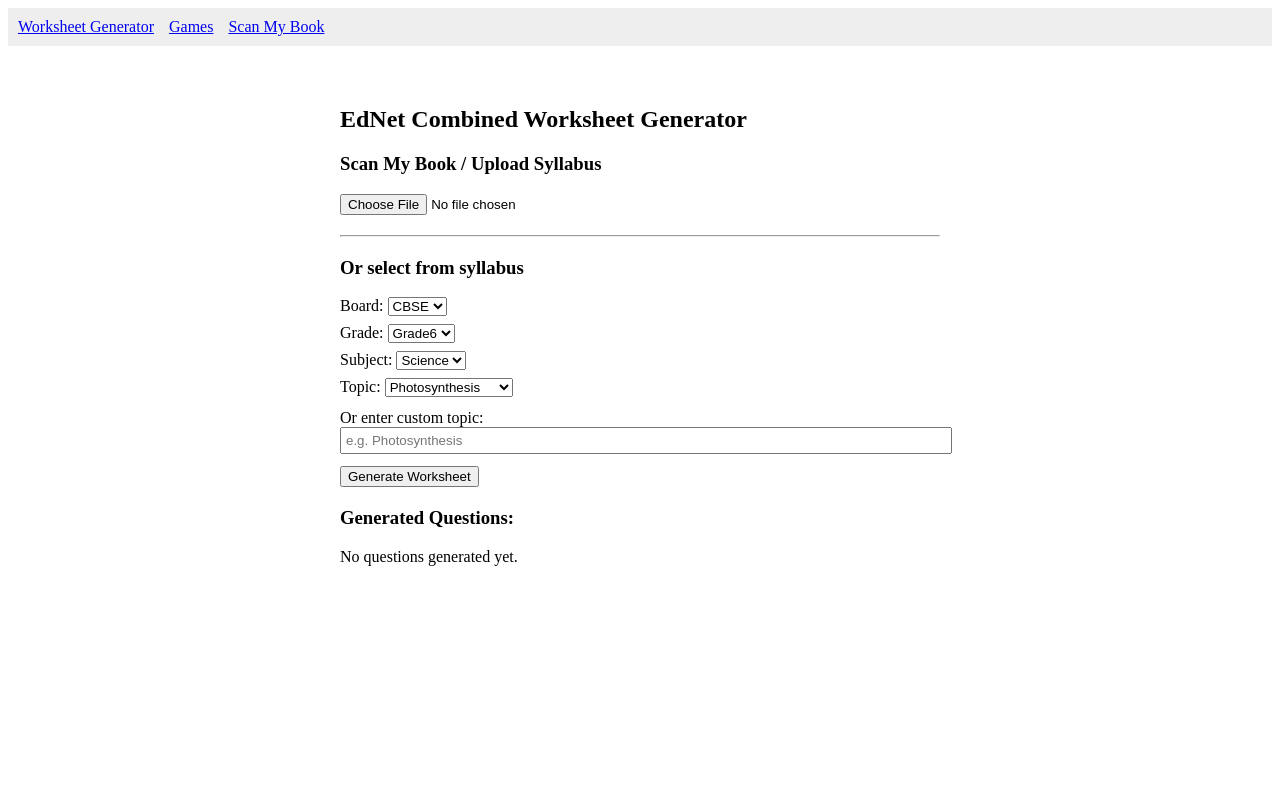
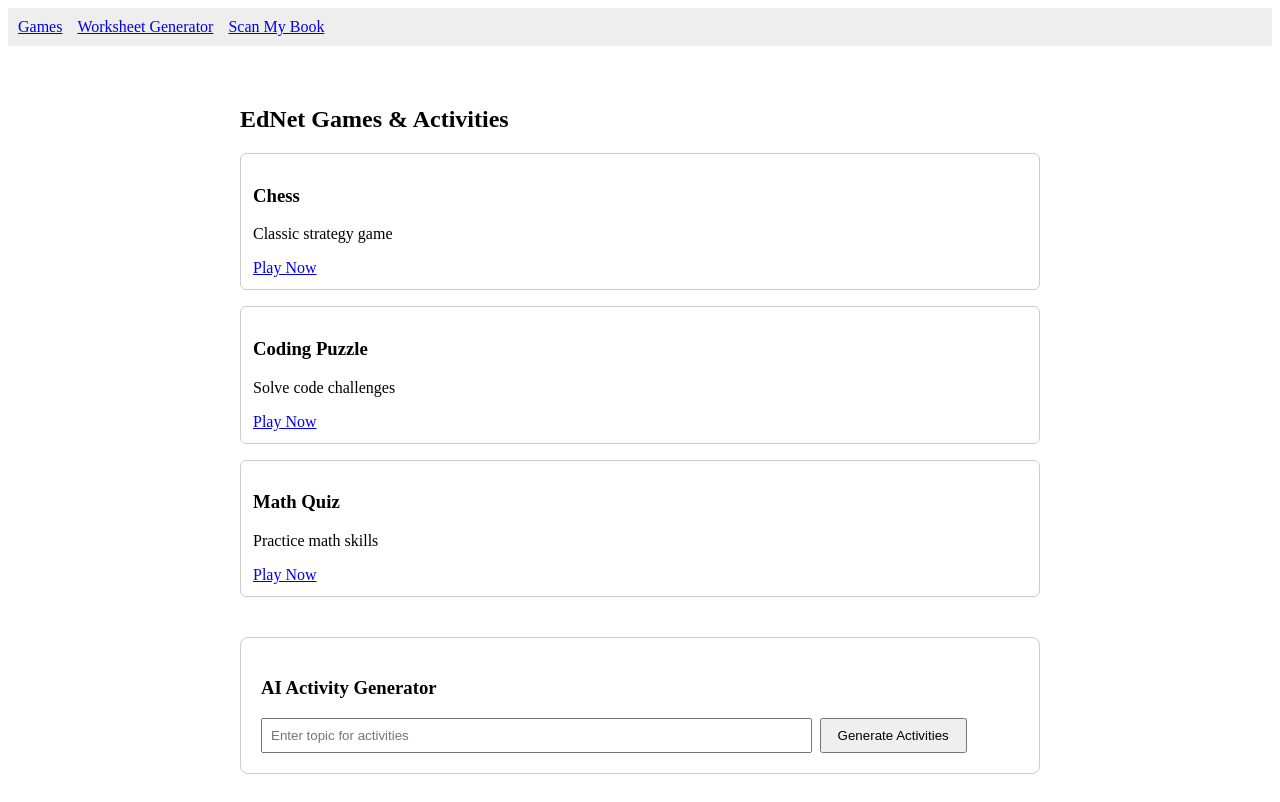
Before and after one commit to ednetlearn/ednet-phase-1, a React (Vite) app: page / in a window 1280 px wide. Built offline with nearby package versions, Linux system fonts and the light colour scheme.

Commit message:
Integrate ScanMyBook with Worksheet Generator and add navigation in App.jsx

```diff
--- a/src/App.jsx
+++ b/src/App.jsx
@@ -1,30 +1,22 @@
-import React, { useState } from 'react';
+import React from 'react';
 import { BrowserRouter as Router, Routes, Route, Link } from 'react-router-dom';
 
 import CombinedWorksheetGenerator from './CombinedWorksheetGenerator';
 import GamesPage from './GamesPage';
 import ScanMyBook from './ScanMyBook';
 
-// Import game components with correct casing for folder "Games"
-import ChessGame from './Games/ChessGame.jsx';
-import CodingPuzzle from './Games/CodingPuzzle.jsx';
-import MathQuiz from './Games/MathQuiz.jsx';
-
 function App() {
   return (
     <Router>
-      <nav style={{ padding: 10, background: '#eee', marginBottom: 20 }}>
-        <Link to="/" style={{ marginRight: 15 }}>Worksheet Generator</Link>
-        <Link to="/games" style={{ marginRight: 15 }}>Games</Link>
+      <nav style={{ padding: 10, backgroundColor: '#eee', marginBottom: 20 }}>
+        <Link to="/" style={{ marginRight: 15 }}>Games</Link>
+        <Link to="/worksheets" style={{ marginRight: 15 }}>Worksheet Generator</Link>
         <Link to="/scan">Scan My Book</Link>
       </nav>
 
       <Routes>
-        <Route path="/" element={<CombinedWorksheetGenerator />} />
-        <Route path="/games" element={<GamesPage />} />
-        <Route path="/games/chess" element={<ChessGame />} />
-        <Route path="/games/codingpuzzle" element={<CodingPuzzle />} />
-        <Route path="/games/mathquiz" element={<MathQuiz />} />
+        <Route path="/" element={<GamesPage />} />
+        <Route path="/worksheets" element={<CombinedWorksheetGenerator />} />
         <Route path="/scan" element={<ScanMyBook />} />
       </Routes>
     </Router>
--- a/src/CombinedWorksheetGenerator.jsx
+++ /dev/null
@@ -1,232 +0,0 @@
-import React, { useState, useEffect } from "react";
-
-// Sample syllabus data (simplified)
-const syllabusData = {
-  CBSE: {
-    Grade6: {
-      Science: ["Photosynthesis", "Food Chains", "Plant Cells"],
-      Math: ["Fractions", "Decimals"],
-    },
-    Grade7: {
-      Science: ["Respiration", "Electricity"],
-      Math: ["Algebra", "Geometry"],
-    },
-  },
-  ICSE: {
-    Grade6: {
-      Science: ["Nutrition", "Light"],
-      Math: ["Numbers", "Geometry Basics"],
-    },
-  },
-};
-
-function CombinedWorksheetGenerator() {
-  const [board, setBoard] = useState("CBSE");
-  const [grade, setGrade] = useState("Grade6");
-  const [subject, setSubject] = useState("Science");
-  const [topics, setTopics] = useState([]);
-  const [selectedTopic, setSelectedTopic] = useState("");
-  const [customTopic, setCustomTopic] = useState("");
-  const [uploadedText, setUploadedText] = useState("");
-  const [questions, setQuestions] = useState([]);
-  const [loading, setLoading] = useState(false);
-
-  // Update topics when board/grade/subject changes
-  useEffect(() => {
-    const newTopics =
-      syllabusData[board]?.[grade]?.[subject] || [];
-    setTopics(newTopics);
-    setSelectedTopic(newTopics[0] || "");
-  }, [board, grade, subject]);
-
-  // Simulate text extraction from file upload
-  const handleFileChange = (e) => {
-    const file = e.target.files[0];
-    if (!file) return;
-
-    // Simulate extraction, in real app use OCR or text extraction libs
-    const simulatedExtractedText =
-      "This is the extracted syllabus text from the uploaded file.";
-    setUploadedText(simulatedExtractedText);
-
-    // Clear custom and selected topics since we now have uploaded text
-    setCustomTopic("");
-    setSelectedTopic("");
-  };
-
-  const generatePrompt = () => {
-    if (uploadedText.trim()) {
-      return `Generate worksheet questions based on the following syllabus content:\n${uploadedText}`;
-    }
-    if (customTopic.trim()) {
-      return `Generate worksheet questions for the topic: "${customTopic.trim()}"`;
-    }
-    if (selectedTopic) {
-      return `Generate worksheet questions for the topic: "${selectedTopic}"`;
-    }
-    return "";
-  };
-
-  const handleGenerate = async () => {
-    const prompt = generatePrompt();
-    if (!prompt) {
-      alert(
-        "Please upload a syllabus file, enter a custom topic, or select a topic from the list."
-      );
-      return;
-    }
-
-    setLoading(true);
-    setQuestions([]);
-
-    try {
-      const response = await fetch(
-        "http://localhost:5001/generate-worksheet",
-        {
-          method: "POST",
-          headers: { "Content-Type": "application/json" },
-          body: JSON.stringify({ prompt }),
-        }
-      );
-      const data = await response.json();
-      setQuestions(data.questions || []);
-    } catch (error) {
-      console.error(error);
-      alert("Failed to generate worksheet. Try again.");
-    }
-
-    setLoading(false);
-  };
-
-  return (
-    <div style={{ maxWidth: 600, margin: "auto", padding: 20 }}>
-      <h2>EdNet Combined Worksheet Generator</h2>
-
-      <h3>Scan My Book / Upload Syllabus</h3>
-      <input type="file" accept=".pdf,image/*" onChange={handleFileChange} />
-      {uploadedText && (
-        <textarea
-          style={{ width: "100%", height: 80, marginTop: 8 }}
-          readOnly
-          value={uploadedText}
-        />
-      )}
-
-      <hr style={{ margin: "20px 0" }} />
-
-      <h3>Or select from syllabus</h3>
-
-      <label>
-        Board:{" "}
-        <select
-          value={board}
-          onChange={(e) => setBoard(e.target.value)}
-          style={{ marginBottom: 8 }}
-        >
-          {Object.keys(syllabusData).map((b) => (
-            <option key={b} value={b}>
-              {b}
-            </option>
-          ))}
-        </select>
-      </label>
-
-      <br />
-
-      <label>
-        Grade:{" "}
-        <select
-          value={grade}
-          onChange={(e) => setGrade(e.target.value)}
-          style={{ marginBottom: 8 }}
-        >
-          {Object.keys(syllabusData[board] || {}).map((g) => (
-            <option key={g} value={g}>
-              {g}
-            </option>
-          ))}
-        </select>
-      </label>
-
-      <br />
-
-      <label>
-        Subject:{" "}
-        <select
-          value={subject}
-          onChange={(e) => setSubject(e.target.value)}
-          style={{ marginBottom: 8 }}
-        >
-          {Object.keys(syllabusData[board]?.[grade] || {}).map((s) => (
-            <option key={s} value={s}>
-              {s}
-            </option>
-          ))}
-        </select>
-      </label>
-
-      <br />
-
-      <label>
-        Topic:{" "}
-        <select
-          value={selectedTopic}
-          onChange={(e) => {
-            setSelectedTopic(e.target.value);
-            setCustomTopic(""); // clear custom topic when selecting topic
-            setUploadedText(""); // clear uploaded text too
-          }}
-          disabled={uploadedText.trim() !== ""}
-          style={{ marginBottom: 12 }}
-        >
-          <option value="">-- Select a topic --</option>
-          {topics.map((t) => (
-            <option key={t} value={t}>
-              {t}
-            </option>
-          ))}
-        </select>
-      </label>
-
-      <br />
-
-      <label>
-        Or enter custom topic:{" "}
-        <input
-          type="text"
-          value={customTopic}
-          onChange={(e) => {
-            setCustomTopic(e.target.value);
-            setSelectedTopic(""); // clear selected topic when typing custom
-            setUploadedText(""); // clear uploaded text too
-          }}
-          placeholder="e.g. Photosynthesis"
-          style={{ width: "100%", marginBottom: 12, padding: 4 }}
-        />
-      </label>
-
-      <br />
-
-      <button onClick={handleGenerate} disabled={loading}>
-        {loading ? "Generating..." : "Generate Worksheet"}
-      </button>
-
-      <div style={{ marginTop: 20 }}>
-        <h3>Generated Questions:</h3>
-        {questions.length === 0 ? (
-          <p>No questions generated yet.</p>
-        ) : (
-          <ol>
-            {questions.map((q, i) => (
-              <li key={i} style={{ marginBottom: 10 }}>
-                {q}
-              </li>
-            ))}
-          </ol>
-        )}
-      </div>
-    </div>
-  );
-}
-
-export default CombinedWorksheetGenerator;
--- a/src/ScanMyBook.jsx
+++ b/src/ScanMyBook.jsx
@@ -1,18 +1,18 @@
-// ScanMyBook.jsx
 import React, { useState } from 'react';
-// Uncomment and install tesseract.js for OCR functionality
-// import { createWorker } from 'tesseract.js';
+import { useNavigate } from 'react-router-dom';
+// import { createWorker } from 'tesseract.js'; // Uncomment if using OCR
 
-function ScanMyBook({ onTextExtracted }) {
+function ScanMyBook() {
   const [file, setFile] = useState(null);
   const [ocrText, setOcrText] = useState('');
   const [processing, setProcessing] = useState(false);
   const [error, setError] = useState(null);
 
-  // Uncomment and configure Tesseract worker if integrating OCR
+  const navigate = useNavigate();
+
   /*
   const worker = createWorker({
-    logger: m => console.log(m), // optional logger
+    logger: m => console.log(m),
   });
   */
 
@@ -24,62 +24,48 @@ function ScanMyBook({ onTextExtracted }) {
 
     if (!selectedFile) return;
 
-    // For now, simulate extracted text (replace this with actual OCR)
-    // onTextExtracted("This is sample extracted text from the scanned book.");
+    // For demo: simulate text extraction after file select
+    // Replace with actual OCR logic if desired
+    setTimeout(() => {
+      const simulatedText = 'This is a simulated extracted text from the uploaded syllabus or textbook.';
+      setOcrText(simulatedText);
+    }, 1000);
 
-    // --- Uncomment below to enable OCR with Tesseract.js ---
+    // Uncomment below for real OCR with Tesseract.js
     /*
     setProcessing(true);
     try {
       await worker.load();
       await worker.loadLanguage('eng');
       await worker.initialize('eng');
-
-      const {
-        data: { text },
-      } = await worker.recognize(selectedFile);
-
+      const { data: { text } } = await worker.recognize(selectedFile);
       setOcrText(text);
-      onTextExtracted(text);
-
-      await worker.terminate();
     } catch (err) {
       console.error(err);
       setError('Failed to extract text from image.');
     } finally {
       setProcessing(false);
+      await worker.terminate();
     }
     */
   };
 
-  // For demo without OCR, simulate extraction after file select
-  const simulateExtraction = () => {
-    const simulatedText =
-      'This is a simulated extracted text from the uploaded syllabus or textbook.';
-    setOcrText(simulatedText);
-    onTextExtracted(simulatedText);
+  const handleUseExtractedText = () => {
+    if (ocrText.trim()) {
+      navigate('/worksheets', { state: { extractedText: ocrText } });
+    } else {
+      alert('No extracted text available.');
+    }
   };
 
   return (
     <div>
       <h2>Scan My Book</h2>
-      <input
-        type="file"
-        accept=".pdf,image/*"
-        onChange={handleFileChange}
-      />
-      {/* Demo button to simulate OCR extraction */}
-      {file && !processing && !ocrText && (
-        <button onClick={simulateExtraction} style={{ marginTop: 10 }}>
-          Simulate Text Extraction
-        </button>
-      )}
-
+      <input type="file" accept=".pdf,image/*" onChange={handleFileChange} />
       {processing && <p>Processing OCR, please wait...</p>}
-
       {error && <p style={{ color: 'red' }}>{error}</p>}
-
       {ocrText && (
+        <>
           <div style={{ marginTop: 20 }}>
             <h4>Extracted Text Preview:</h4>
             <textarea
@@ -89,6 +75,13 @@ function ScanMyBook({ onTextExtracted }) {
               readOnly
             />
           </div>
+          <button
+            onClick={handleUseExtractedText}
+            style={{ marginTop: 15 }}
+          >
+            Use Extracted Text in Worksheet Generator
+          </button>
+        </>
       )}
     </div>
   );
```
Lines whose indentation alone changed are shown as unchanged.
